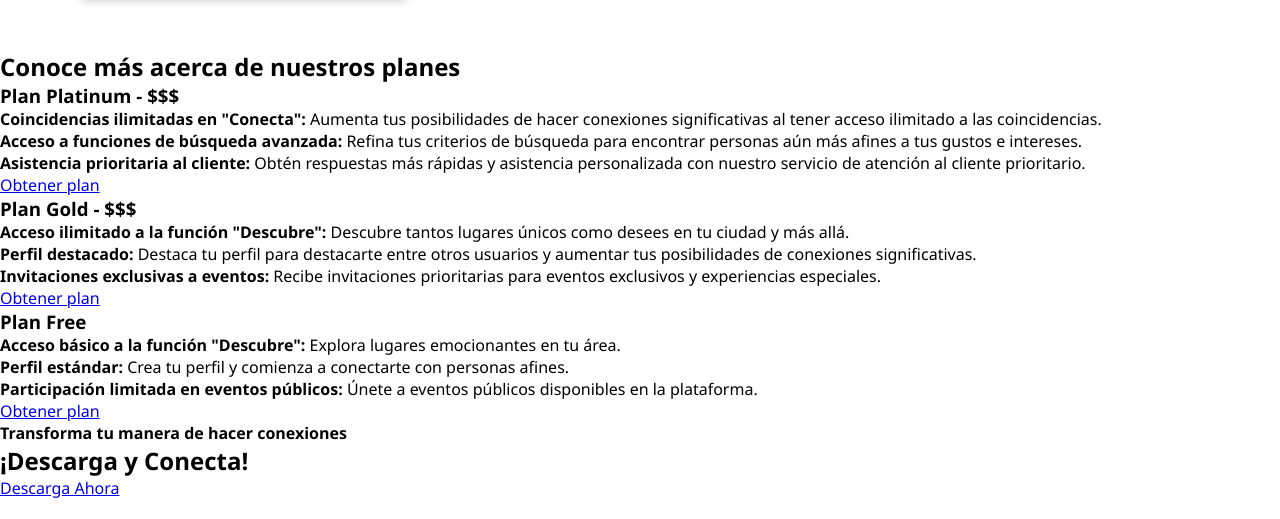
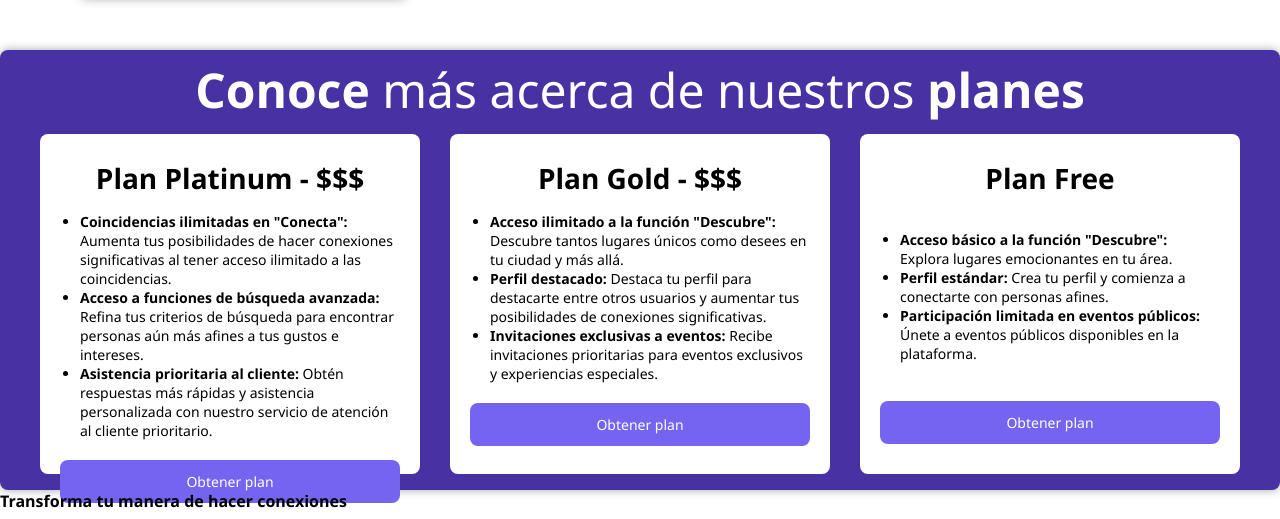
Before and after one commit to TonosDeAzul/repaso, a plain HTML site: page index.html in a window 1280 px wide. Shown: the part 2459-2978 px from the top of the page. Drawn offline with Linux system fonts and the light colour scheme.

Commit message:
seccion 6 (completa)

```diff
--- a/index.html
+++ b/index.html
@@ -168,13 +168,15 @@
     </section>
 
     <!-- SECCIÓN 6 -->
-    <section>
-      <div>
-        <h2><b>Conoce</b> más acerca de nuestros <b>planes</b></h2>
-        <div>
-          <article>
-            <h3><b>Plan Platinum - $$$</b></h3>
-            <ul>
+    <section class="section6">
+      <div class="section6__container">
+        <h2 class="landing__title ct_2">
+          <b>Conoce</b> más acerca de nuestros <b>planes</b>
+        </h2>
+        <div class="plan__container mt_20">
+          <article class="plan">
+            <h3 class="landing__subtitle"><b>Plan Platinum - $$$</b></h3>
+            <ul class="landing__paragraph mt_20 ml_20">
               <li>
                 <b>Coincidencias ilimitadas en "Conecta":</b> Aumenta tus
                 posibilidades de hacer conexiones significativas al tener acceso
@@ -191,11 +193,13 @@
                 atención al cliente prioritario.
               </li>
             </ul>
-            <a href="#">Obtener plan</a>
+            <a class="landing__link landing__link-mod2 mt_20" href="#"
+              >Obtener plan</a
+            >
           </article>
-          <article>
-            <h3><b>Plan Gold - $$$</b></h3>
-            <ul>
+          <article class="plan">
+            <h3 class="landing__subtitle"><b>Plan Gold - $$$</b></h3>
+            <ul class="landing__paragraph mt_20 ml_20">
               <li>
                 <b>Acceso ilimitado a la función "Descubre":</b> Descubre tantos
                 lugares únicos como desees en tu ciudad y más allá.
@@ -210,11 +214,13 @@
                 prioritarias para eventos exclusivos y experiencias especiales.
               </li>
             </ul>
-            <a href="#">Obtener plan</a>
+            <a class="landing__link landing__link-mod2 mt_20" href="#"
+              >Obtener plan</a
+            >
           </article>
-          <article>
-            <h3><b>Plan Free</b></h3>
-            <ul>
+          <article class="plan">
+            <h3 class="landing__subtitle"><b>Plan Free</b></h3>
+            <ul class="landing__paragraph mt_20 ml_20">
               <li>
                 <b>Acceso básico a la función "Descubre":</b> Explora lugares
                 emocionantes en tu área.
@@ -228,7 +234,9 @@
                 eventos públicos disponibles en la plataforma.
               </li>
             </ul>
-            <a href="#">Obtener plan</a>
+            <a class="landing__link landing__link-mod2 mt_20" href="#"
+              >Obtener plan</a
+            >
           </article>
         </div>
       </div>
--- a/style2.css
+++ b/style2.css
@@ -9,6 +9,12 @@
 
 .landing__title {
   font-size: 48px;
+  font-weight: 300;
+  display: inline-block;
+  line-height: 1;
+}
+.landing__subtitle {
+  font-size: 28px;
   font-weight: 300;
   display: inline-block;
   line-height: 1;
@@ -118,3 +124,43 @@
 .links {
   display: inline-block;
 }
+.section6 {
+  width: 100%;
+}
+.section6__container {
+  box-shadow: 0px 0px 10px rgba(29, 29, 29, 0.4);
+  max-width: 1400px;
+  border-radius: 8px;
+  margin: auto;
+  background-color: #4831a2;
+  text-align: center;
+  min-height: 55vh;
+  display: flex;
+  align-items: center;
+  justify-content: center;
+  flex-direction: column;
+}
+.plan__container {
+  display: flex;
+  align-items: center;
+  width: 1200px;
+  justify-content: space-between;
+}
+.plan {
+  background-color: var(--ct_2);
+  border-radius: 8px;
+  padding: var(--sp_20);
+  padding-top: var(--sp_30);
+  padding-bottom: var(--sp_30);
+  max-width: 380px;
+  height: 340px;
+  display: flex;
+  flex-direction: column;
+  justify-content: space-between;
+}
+.plan .landing__paragraph {
+  text-align: left;
+}
+.landing__link-mod2 {
+  width: 100%;
+}
```
